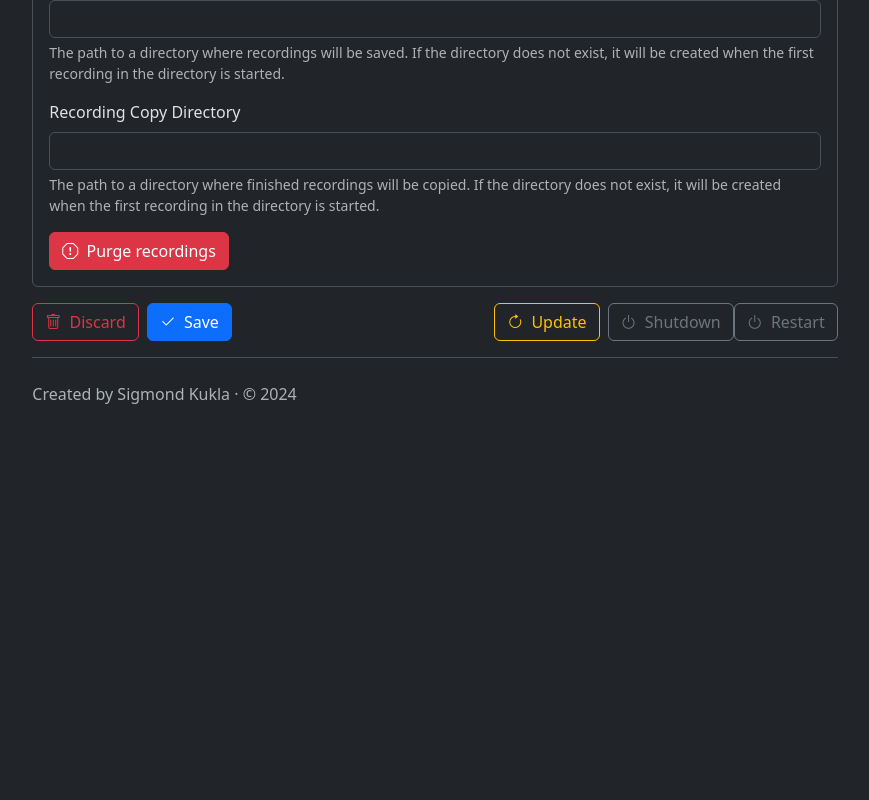
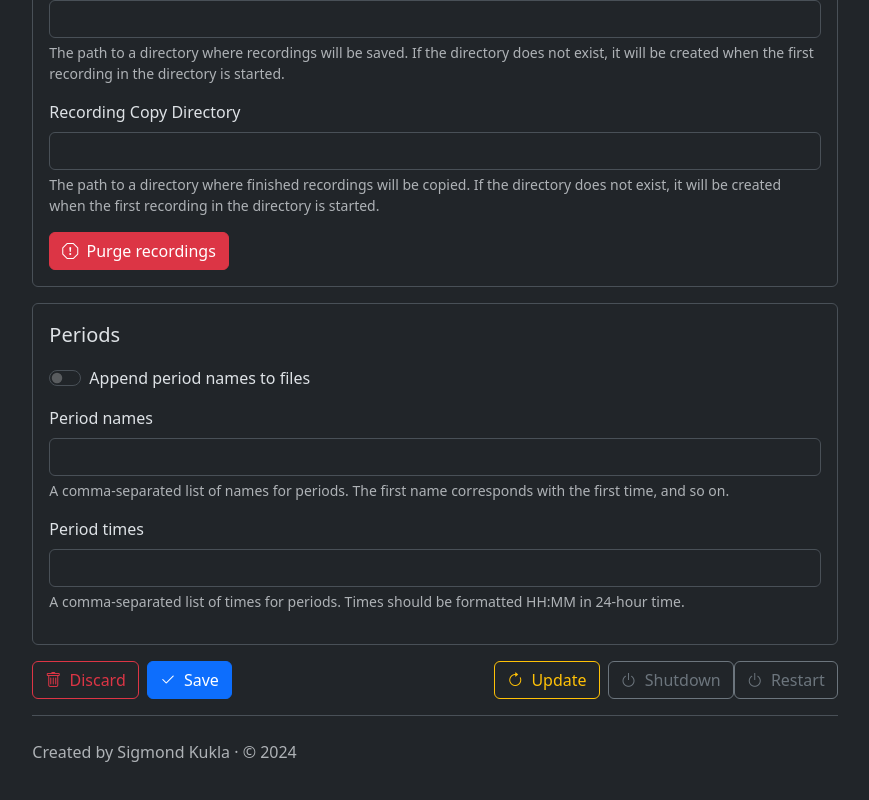
Before and after one commit to PicoPlanetDev/whiteboard-recorder, a Vue app in the folder frontend/: page /settings in a window 1280 px wide. Shown: the part 904-1704 px from the top of the page, without its empty margins (205-1074 px from the left). Before the commit the page ends 1382 px from the top, so only its background shows below. Built offline with nearby package versions, Linux system fonts and the light colour scheme; no server answers.

Commit message:
Add UI elements for periods

```diff
--- a/frontend/src/components/SettingsForm.vue
+++ b/frontend/src/components/SettingsForm.vue
@@ -76,6 +76,7 @@ import Alert from './Alert.vue';
                 </button>
             </div>
         </div>
+        <!-- Files -->
         <div class="border rounded mb-3 p-3">
             <div class="fs-5 mb-3">Files</div>
             <div class="mb-3">
@@ -123,6 +124,36 @@ import Alert from './Alert.vue';
                     <i class="bi bi-exclamation-octagon me-1"></i>
                     Purge recordings
                 </button>
+            </div>
+        </div>
+        <!-- Periods -->
+        <div class="border rounded mb-3 p-3">
+            <div class="fs-5 mb-3">Periods</div>
+            <!-- Enabled switch -->
+            <div class="mb-3">
+                <div class="form-check form-switch">
+                    <input class="form-check-input" type="checkbox" role="switch" id="periodsEnabledSwitch"
+                        v-model="periods.enabled">
+                    <label class="form-check-label" for="periodsEnabledSwitch">Append period names to files</label>
+                </div>
+            </div>
+            <!-- Names input -->
+            <div class="mb-3">
+                <label for="periodNamesInput" class="form-label">Period names</label>
+                <input type="text" id="periodNamesInput" class="form-control"
+                    aria-describedby="periodNamesInputHelpBlock" v-model="periods.names">
+                <div id="periodNamesInputHelpBlock" class="form-text">
+                    A comma-separated list of names for periods. The first name corresponds with the first time, and so on.
+                </div>
+            </div>
+            <!-- Times input -->
+            <div class="mb-3">
+                <label for="periodTimesInput" class="form-label">Period times</label>
+                <input type="text" id="periodTimesInput" class="form-control"
+                    aria-describedby="periodTimesInputHelpBlock" v-model="periods.times">
+                <div id="periodTimesInputHelpBlock" class="form-text">
+                    A comma-separated list of times for periods. Times should be formatted HH:MM in 24-hour time.
+                </div>
             </div>
         </div>
         <!-- Discard and save buttons -->
@@ -389,6 +420,11 @@ export default {
             files: {
                 recordingDirectory: '',
                 recordingCopyDirectory: '',
+            },
+            periods: {
+                enabled: false,
+                names: '',
+                times: '',
             }
         }
     },
```
